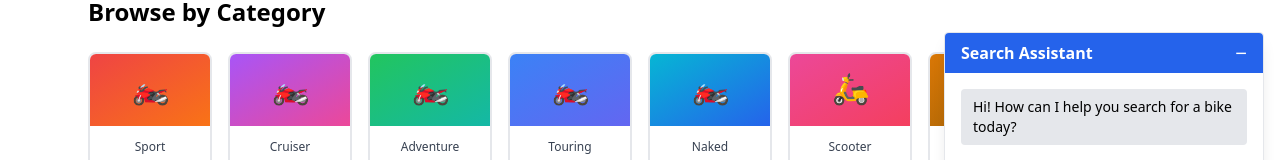
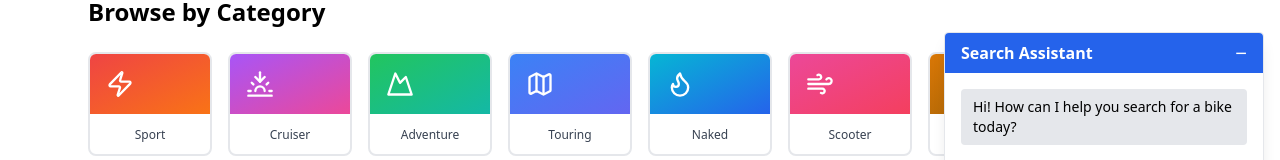
Before and after one commit to sullyist/marketplace-starter, a Next.js app: page /listings in a window 1280 px wide. Shown: the part 384-544 px from the top of the page. Built offline with nearby package versions, Linux system fonts and the light colour scheme; no server answers; the database is empty.

Commit message:
Replace category emojis with Lucide SVG icons
Co-Authored-By: Claude Sonnet 4.6 <noreply@anthropic.com>

```diff
--- a/pages/listings/index.js
+++ b/pages/listings/index.js
@@ -2,6 +2,7 @@ import { PrismaClient } from '@prisma/client';
 import Link from 'next/link';
 import { useState } from 'react';
 import ChatBot from '../../components/ChatBot';
+import { Zap, Sunset, Mountain, Map, Flame, Wind, Coffee, Battery } from 'lucide-react';
 
 const prisma = new PrismaClient();
 
@@ -28,14 +29,14 @@ const bikeTypes = [
 ];
 
 const categoryCards = [
-  { type: 'Sport', icon: '🏍️', color: 'from-red-500 to-orange-500' },
-  { type: 'Cruiser', icon: '🏍️', color: 'from-purple-500 to-pink-500' },
-  { type: 'Adventure', icon: '🏍️', color: 'from-green-500 to-teal-500' },
-  { type: 'Touring', icon: '🏍️', color: 'from-blue-500 to-indigo-500' },
-  { type: 'Naked', icon: '🏍️', color: 'from-cyan-500 to-blue-600' },
-  { type: 'Scooter', icon: '🛵', color: 'from-pink-500 to-rose-500' },
-  { type: 'Cafe Racer', icon: '🏍️', color: 'from-amber-600 to-yellow-700' },
-  { type: 'Electric', icon: '🏍️', color: 'from-emerald-500 to-teal-600' },
+  { type: 'Sport',      Icon: Zap,     color: 'from-red-500 to-orange-500' },
+  { type: 'Cruiser',    Icon: Sunset,  color: 'from-purple-500 to-pink-500' },
+  { type: 'Adventure',  Icon: Mountain,color: 'from-green-500 to-teal-500' },
+  { type: 'Touring',    Icon: Map,     color: 'from-blue-500 to-indigo-500' },
+  { type: 'Naked',      Icon: Flame,   color: 'from-cyan-500 to-blue-600' },
+  { type: 'Scooter',    Icon: Wind,    color: 'from-pink-500 to-rose-500' },
+  { type: 'Cafe Racer', Icon: Coffee,  color: 'from-amber-600 to-yellow-700' },
+  { type: 'Electric',   Icon: Battery, color: 'from-emerald-500 to-teal-600' },
 ];
 
 const PAGE_SIZE = 12;
@@ -271,7 +272,7 @@ export default function Listings({ products, totalCount, totalPages, currentPage
               >
                 <div className="bg-white border-2 border-gray-200 rounded-lg hover:border-blue-500 transition-all duration-200 overflow-hidden">
                   <div className={`bg-gradient-to-br ${category.color} p-4 text-center`}>
-                    <div className="text-3xl mb-1">{category.icon}</div>
+                    <category.Icon size={28} className="text-white" />
                   </div>
                   <div className="p-2 text-center min-h-[2.5rem] flex items-center justify-center">
                     <span className="text-xs font-medium text-gray-700 group-hover:text-blue-600 transition break-words leading-tight">
```
